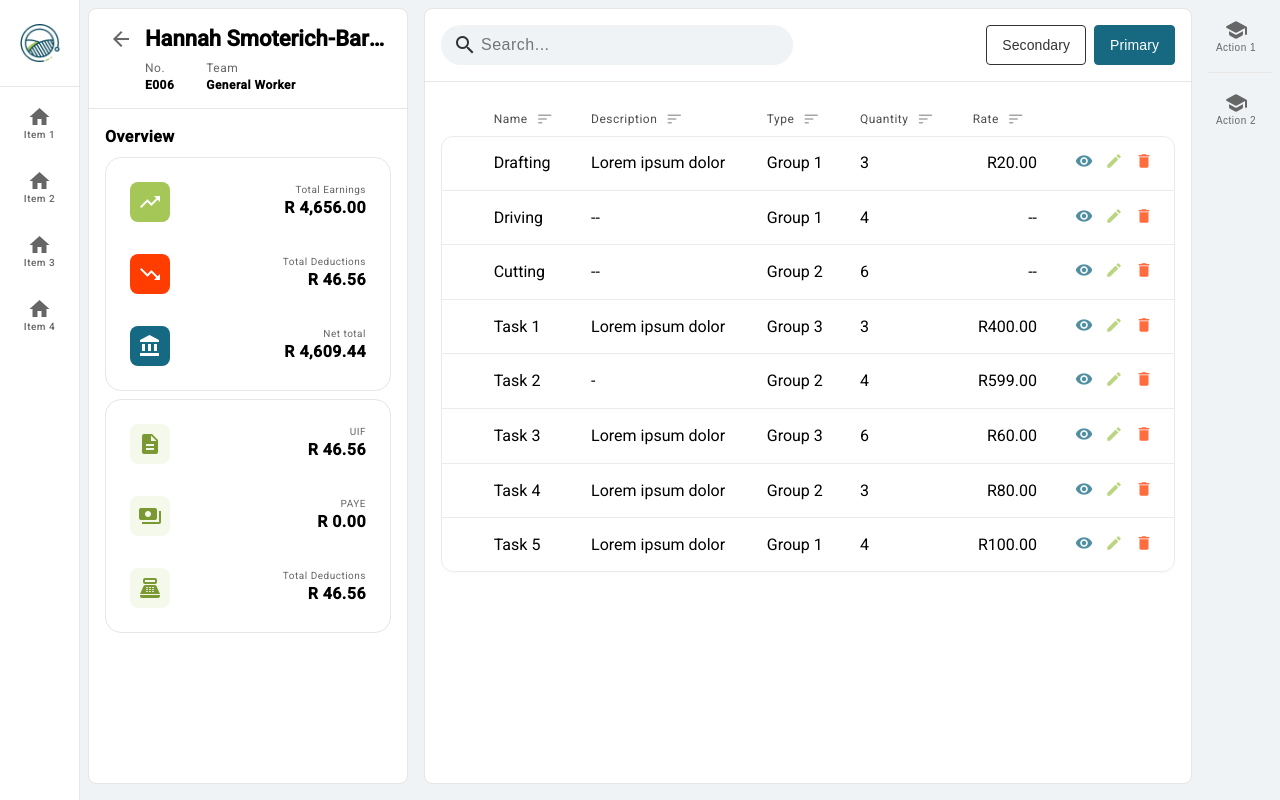
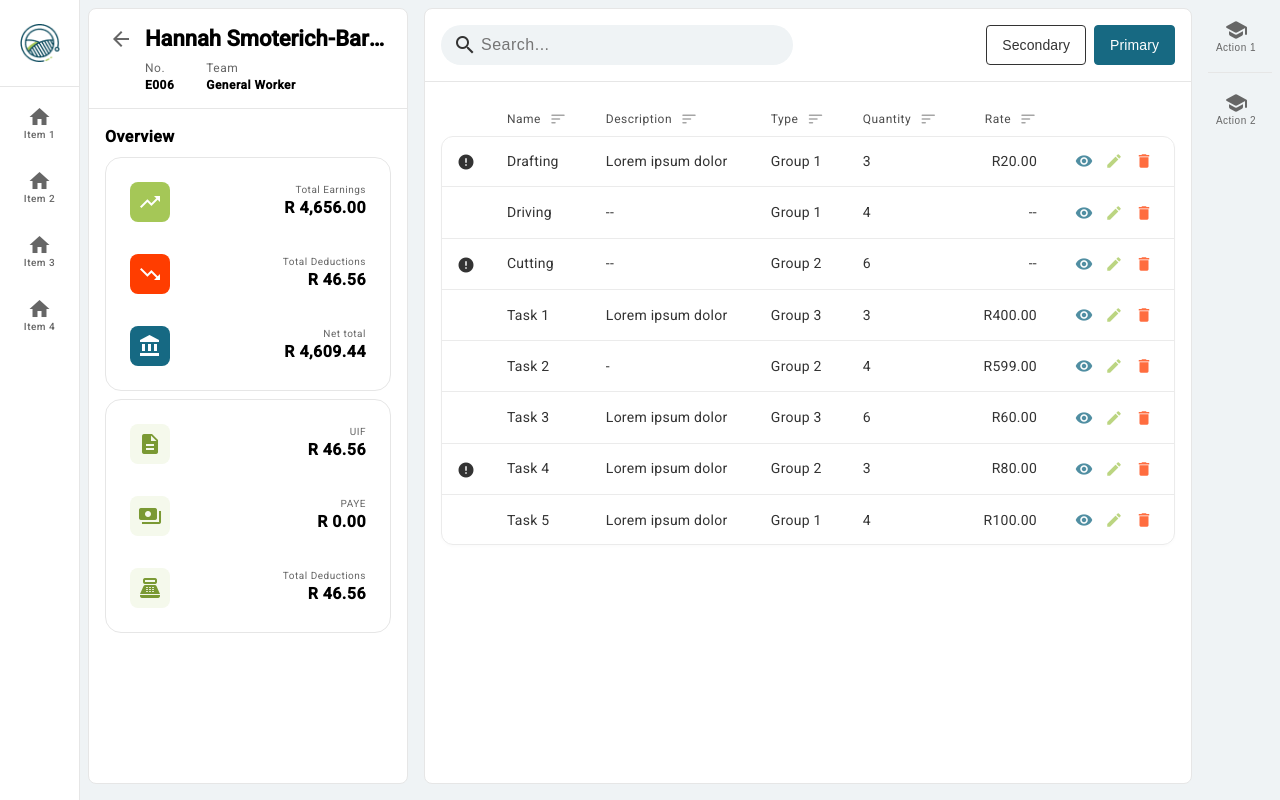
Before and after one commit to juankotze/agrigistics-demo, an Angular app: page /payroll in a window 1280 px wide. Built offline with nearby package versions, Linux system fonts and the light colour scheme.

Commit message:
fixed table rate alignment + important icon

```diff
--- a/src/app/payroll/components/payroll-table/payroll-table.component.ts
+++ b/src/app/payroll/components/payroll-table/payroll-table.component.ts
@@ -17,7 +17,7 @@ export class PayrollTableComponent {
 
   protected columns: IDataTableColumn<IPayrollItem>[] = [
       { key: 'id', header: 'ID', hide: true, notSearchable: true },
-      { key: 'important', header: '', width: '5%', notSearchable: true, type: DataTableColumnType.icon, displayFn: (value) => value ? 'error_circle' : '' },
+      { key: 'important', header: '', width: '5%', notSearchable: true, type: DataTableColumnType.icon, displayFn: (value) => value ? 'error' : '' },
       { key: 'name', header: 'Name', type: DataTableColumnType.text, sortable: true },
       { key: 'description', header: 'Description', type: DataTableColumnType.text, sortable: true },
       { key: 'type', header: 'Type', type: DataTableColumnType.text, sortable: true },
--- a/src/app/shared/components/data-table/data-table.component.html
+++ b/src/app/shared/components/data-table/data-table.component.html
@@ -13,7 +13,7 @@
                             [hidden]="column.hide"
                             [ngClass]="{'sortable': column.sortable}"
                             (click)="handleSort(column)">
-                            <div class="th-content">
+                            <div class="th-content" [ngClass]="column.type === DataTableColumnType.currency ? 'right' : ''">
                                 {{ column.header }}
                                 @if(column.sortable) {
                                     <i class="material-icons" [class.active]="sortColumn() === column.key">
@@ -47,7 +47,8 @@
                                         <input type="checkbox" [checked]="!!row[column.key]" disabled />
                                     }
                                     @case(DataTableColumnType.icon) {
-                                        <i class="bi" [class]="column.displayFn ? column.displayFn(row[column.key], row) : ''"></i>
+                                        @let icon = column.displayFn ? column.displayFn(row[column.key], row) : '';
+                                        <i class="material-icons">{{ icon }}</i>
                                     }
                                     @case(DataTableColumnType.currency) {
                                         @if(row[column.key] != null) {
--- a/src/app/shared/components/data-table/data-table.component.scss
+++ b/src/app/shared/components/data-table/data-table.component.scss
@@ -68,6 +68,11 @@
                         align-items: center;
                         gap: 0.5rem;
 
+
+                        &.right {
+                            justify-self: flex-end;
+                        }
+
                         i {
                             font-size: 1.125rem;
                             opacity: 0.5;
@@ -105,6 +110,13 @@
 
                     td {
                         border-bottom: 1px solid #ebebeb;
+
+                        i.material-icons {
+                            color: var(--text-g-800);
+                            font-size: 18px;
+                            line-height: 100%;
+                            vertical-align: middle;
+                        }
                     }
 
                     &:last-child td {
--- a/src/styles.scss
+++ b/src/styles.scss
@@ -166,5 +166,13 @@ th {
 }
 
 td {
+  color: var(--text-g-800);
+  font-weight: 400;
+  font-style: Regular;
+  font-size: 14px;
+  line-height: 150%;
+  letter-spacing: 0.25px;
+  vertical-align: middle;
+
   cursor: default;
 }
```
